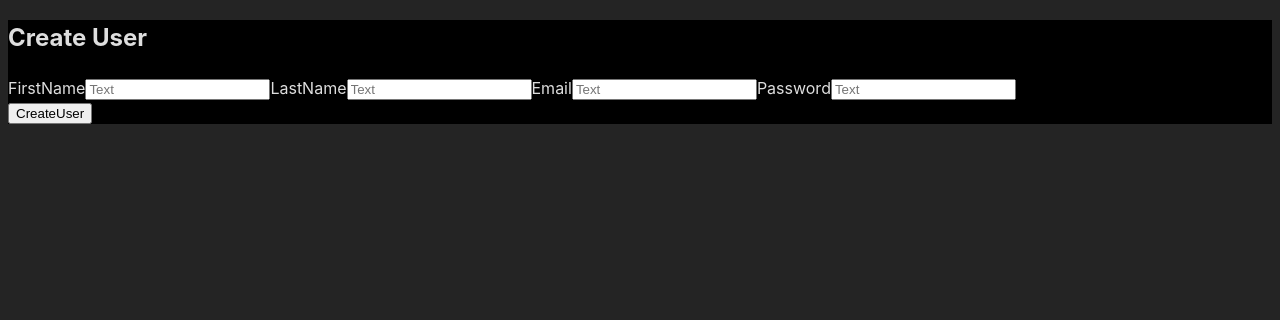
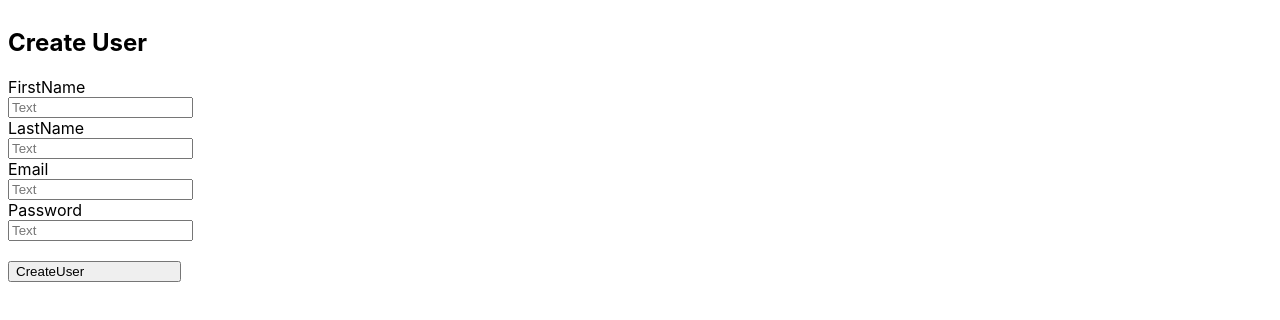
Before and after one commit to josh-20/ReptileUi, a React (Vite) app: page / in a window 1280 px wide. Shown: the top 320 px of the page. Built offline with nearby package versions, Linux system fonts and the light colour scheme.

Commit message:
almost working signin

```diff
--- a/src/index.css
+++ b/src/index.css
@@ -1,19 +1,26 @@
 :root {
   font-family: Inter, system-ui, Avenir, Helvetica, Arial, sans-serif;
-  line-height: 1.5;
-  font-weight: 400;
 
-  color-scheme: light dark;
-  color: rgba(255, 255, 255, 0.87);
-  background-color: #242424;
+}
 
-  font-synthesis: none;
-  text-rendering: optimizeLegibility;
-  -webkit-font-smoothing: antialiased;
-  -moz-osx-font-smoothing: grayscale;
-  -webkit-text-size-adjust: 100%;
+.signup-form {
+  display: flex;
+  flex-direction: column;
 }
-div {
 
-  background-color: black;
+.signup-form input {
+  display: block;
 }
+
+.signup-form button {
+  display: flex;
+  width: 173px;
+}
+
+.sigin-form {
+  display: flex;
+  flex-direction: column;
+}
+.signin-form input {
+  display: block;
+}
--- a/src/pages/CreateUser.tsx
+++ b/src/pages/CreateUser.tsx
@@ -3,6 +3,7 @@ import { Link, useNavigate } from "react-router-dom"
 
 
 export const CreateUser = () => {
+  const navigate = useNavigate();
   const [firstName, setFristName] = useState("")
   const [lastName, setLastName] = useState("")
   const [email, setEmail] = useState("")
@@ -20,13 +21,13 @@ export const CreateUser = () => {
         password: password
       })
     });
-      const resultBody = await res.json()
-      console.log(resultBody)
+    const resultBody = await res.json();
+    navigate("/signin",{replace: true});
   }
 
 
   return(
-      <form>
+    <form className="signup-form">
       <h2>Create User</h2>
       <label>
         FirstName
@@ -38,7 +39,7 @@ export const CreateUser = () => {
       </label>
       <label>
         Email
-          <input type="text" value={email} placeholder="Text" onChange={e => setEmail(e.target.value)}/>
+        <input type="email" value={email} placeholder="Text" onChange={e => setEmail(e.target.value)}/>
       </label>
       <label>
         Password
--- a/src/pages/SignIn.tsx
+++ b/src/pages/SignIn.tsx
@@ -1,5 +1,34 @@
+import { Link, useNavigate } from "react-router-dom";
+import { useState } from "react";
+
 export const SignIn = () => {
+    const [email, setEmail] = useState("");
+    const [password, setPassword] = useState("");
+    const navigate = useNavigate();
+    async function login () {
+        const res = await fetch(`${import.meta.env.VITE_SERVER_URL}/signin`, {
+            method: "post",
+            headers: {
+              "Content-Type": "application/json"
+            },
+            body: JSON.stringify({
+                email,
+                password
+            })
+          });
+    }
     return(
-        <h1>SignIn page</h1>
+        <form className="signin-form">
+            <label>
+                Email
+                <input type="email" onChange={e => setEmail(e.target.value)}/>
+            </label>
+            <label>
+                Password
+                <input type="password" onChange={e => setPassword(e.target.value)} />
+            </label>
+            <button type="button" onClick={SignIn}>Sign in</button>
+            <button onClick={() => {navigate("/",{replace: true})}}>Create User</button>
+        </form>
     )
-}
+    }
```
Lines whose indentation alone changed are shown as unchanged.
